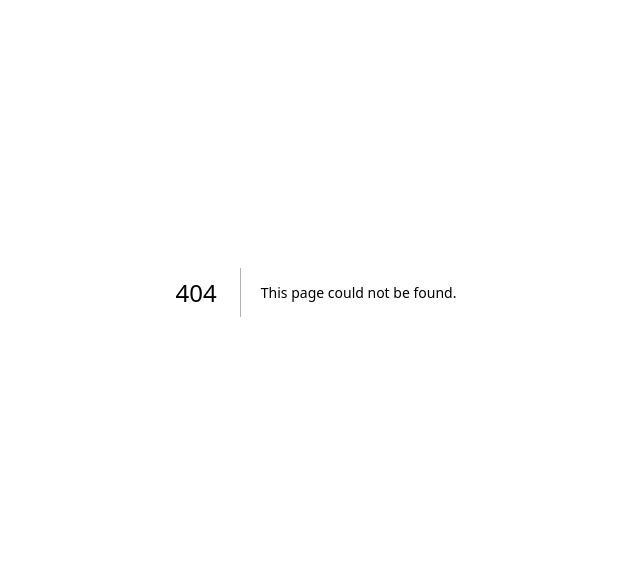
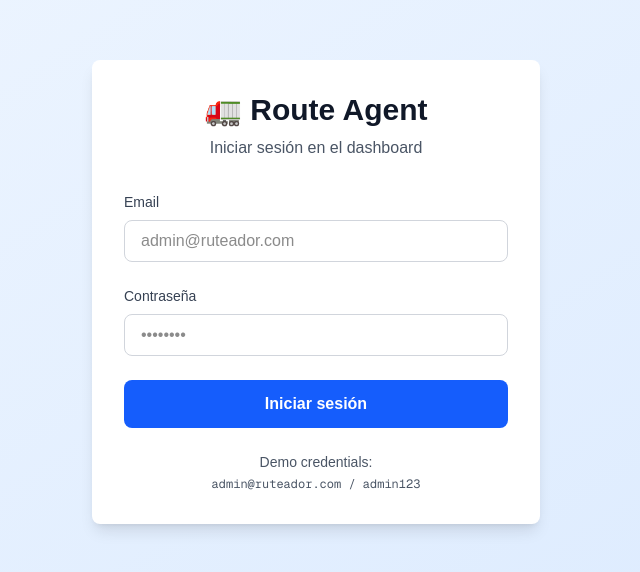
Before and after one commit to Qadra42/ruteador, a Next.js app: page /login in a window 1280 px wide. Before the commit this address had no page. Shown: the part 108-680 px from the top of the page, without its empty margins (324-964 px from the left). Built offline with nearby package versions, Linux system fonts and the light colour scheme.

Commit message:
fix: prevent sending empty messages and improve address validation response

```diff
--- /dev/null
+++ b/app/api/auth/[...nextauth]/route.ts
@@ -0,0 +1,3 @@
+import { handlers } from "@/auth"
+
+export const { GET, POST } = handlers
--- a/app/api/webhooks/whatsapp/route.ts
+++ b/app/api/webhooks/whatsapp/route.ts
@@ -147,11 +147,15 @@ export async function POST(request: NextRequest) {
 
     console.log(`🤖 Respuesta: "${response}"`);
 
-    // Send response via WhatsApp
-    await kapso.sendMessage({
-      to: from,
-      message: response,
-    });
+    // Send response via WhatsApp (only if not empty)
+    if (response && response.trim().length > 0) {
+      await kapso.sendMessage({
+        to: from,
+        message: response,
+      });
+    } else {
+      console.log('⚠️ Empty response from agent, skipping message send');
+    }
 
     return NextResponse.json({ status: 'ok' });
   } catch (error) {
--- a/app/dashboard/page.tsx
+++ b/app/dashboard/page.tsx
@@ -1,16 +1,27 @@
 "use client";
 
 import { useState, useEffect } from "react";
+import { useSession, signOut } from "next-auth/react";
+import { useRouter } from "next/navigation";
 import { GenerateRouteButton } from "./GenerateRouteButton";
 import type { Order } from "@/lib/types";
 
 type TabType = "hoy" | "mañana" | "todos";
 
 export default function DashboardPage() {
+  const { data: session, status } = useSession();
+  const router = useRouter();
   const [orders, setOrders] = useState<Order[]>([]);
   const [selectedTab, setSelectedTab] = useState<TabType>("hoy");
   const [selectedOrders, setSelectedOrders] = useState<Set<string>>(new Set());
   const [loading, setLoading] = useState(true);
+
+  // Redirect to login if not authenticated
+  useEffect(() => {
+    if (status === "unauthenticated") {
+      router.push("/login");
+    }
+  }, [status, router]);
 
   useEffect(() => {
     fetch("/api/orders")
@@ -71,12 +82,16 @@ export default function DashboardPage() {
     filteredOrders.length > 0 &&
     filteredOrders.every((o) => selectedOrders.has(o.id));
 
-  if (loading) {
+  if (status === "loading" || loading) {
     return (
       <div className="min-h-screen bg-gray-50 p-8 flex items-center justify-center">
         <p className="text-gray-600">Loading...</p>
       </div>
     );
+  }
+
+  if (status === "unauthenticated") {
+    return null; // Will redirect in useEffect
   }
 
   return (
@@ -89,10 +104,16 @@ export default function DashboardPage() {
               ruteador
             </h1>
             <p className="text-sm text-gray-600">
-              Smart delivery routing
+              Smart delivery routing · {session?.user?.email}
             </p>
           </div>
           <div className="flex gap-3 items-center">
+            <button
+              onClick={() => signOut({ callbackUrl: "/login" })}
+              className="px-4 py-2 text-sm font-medium text-gray-700 bg-white hover:bg-gray-50 border border-gray-200 rounded-lg shadow-sm transition-all"
+            >
+              Logout
+            </button>
             <div className="bg-white px-4 py-2 rounded-lg shadow-sm border border-gray-200/50">
               <span className="text-lg font-bold text-gray-900">{pendingOrders.length}</span>
               <span className="text-sm text-gray-500 ml-2">{pendingOrders.length === 1 ? "order" : "orders"}</span>
--- a/app/layout.tsx
+++ b/app/layout.tsx
@@ -2,6 +2,7 @@ import type { Metadata } from "next";
 import { Geist, Geist_Mono } from "next/font/google";
 import "./globals.css";
 import "leaflet/dist/leaflet.css";
+import { Providers } from "./providers";
 
 const geistSans = Geist({
   variable: "--font-geist-sans",
@@ -28,7 +29,9 @@ export default function RootLayout({
       lang="en"
       className={`${geistSans.variable} ${geistMono.variable} h-full antialiased`}
     >
-      <body className="min-h-full flex flex-col">{children}</body>
+      <body className="min-h-full flex flex-col">
+        <Providers>{children}</Providers>
+      </body>
     </html>
   );
 }
--- /dev/null
+++ b/app/login/page.tsx
@@ -0,0 +1,103 @@
+"use client"
+
+import { signIn } from "next-auth/react"
+import { useRouter } from "next/navigation"
+import { useState } from "react"
+
+export default function LoginPage() {
+  const router = useRouter()
+  const [email, setEmail] = useState("")
+  const [password, setPassword] = useState("")
+  const [error, setError] = useState("")
+  const [loading, setLoading] = useState(false)
+
+  const handleSubmit = async (e: React.FormEvent) => {
+    e.preventDefault()
+    setError("")
+    setLoading(true)
+
+    try {
+      const result = await signIn("credentials", {
+        email,
+        password,
+        redirect: false,
+      })
+
+      if (result?.error) {
+        setError("Email o contraseña incorrectos")
+      } else {
+        router.push("/dashboard")
+      }
+    } catch (err) {
+      setError("Error al iniciar sesión")
+    } finally {
+      setLoading(false)
+    }
+  }
+
+  return (
+    <div className="min-h-screen bg-gradient-to-br from-blue-50 to-blue-100 flex items-center justify-center p-8">
+      <div className="bg-white rounded-lg shadow-lg p-8 w-full max-w-md">
+        <h1 className="text-3xl font-bold text-gray-900 mb-2 text-center">
+          🚛 Route Agent
+        </h1>
+        <p className="text-gray-600 text-center mb-8">
+          Iniciar sesión en el dashboard
+        </p>
+
+        <form onSubmit={handleSubmit} className="space-y-6">
+          <div>
+            <label htmlFor="email" className="block text-sm font-medium text-gray-700 mb-2">
+              Email
+            </label>
+            <input
+              id="email"
+              type="email"
+              value={email}
+              onChange={(e) => setEmail(e.target.value)}
+              required
+              className="w-full px-4 py-2 border border-gray-300 rounded-lg focus:ring-2 focus:ring-blue-500 focus:border-transparent"
+              placeholder="admin@ruteador.com"
+            />
+          </div>
+
+          <div>
+            <label htmlFor="password" className="block text-sm font-medium text-gray-700 mb-2">
+              Contraseña
+            </label>
+            <input
+              id="password"
+              type="password"
+              value={password}
+              onChange={(e) => setPassword(e.target.value)}
+              required
+              className="w-full px-4 py-2 border border-gray-300 rounded-lg focus:ring-2 focus:ring-blue-500 focus:border-transparent"
+              placeholder="••••••••"
+            />
+          </div>
+
+          {error && (
+            <div className="bg-red-50 text-red-600 px-4 py-3 rounded-lg text-sm">
+              {error}
+            </div>
+          )}
+
+          <button
+            type="submit"
+            disabled={loading}
+            className="w-full bg-blue-600 hover:bg-blue-700 disabled:bg-blue-300 text-white font-semibold py-3 px-4 rounded-lg transition-colors"
+          >
+            {loading ? "Iniciando sesión..." : "Iniciar sesión"}
+          </button>
+        </form>
+
+        <div className="mt-6 text-sm text-gray-600 text-center">
+          <p>Demo credentials:</p>
+          <p className="font-mono text-xs mt-1">
+            admin@ruteador.com / admin123
+          </p>
+        </div>
+      </div>
+    </div>
+  )
+}
--- /dev/null
+++ b/app/providers.tsx
@@ -0,0 +1,7 @@
+"use client"
+
+import { SessionProvider } from "next-auth/react"
+
+export function Providers({ children }: { children: React.ReactNode }) {
+  return <SessionProvider>{children}</SessionProvider>
+}
--- /dev/null
+++ b/auth.ts
@@ -0,0 +1,35 @@
+import NextAuth from "next-auth"
+import Credentials from "next-auth/providers/credentials"
+
+export const { handlers, signIn, signOut, auth } = NextAuth({
+  providers: [
+    Credentials({
+      credentials: {
+        email: { label: "Email", type: "email" },
+        password: { label: "Password", type: "password" },
+      },
+      authorize: async (credentials) => {
+        // TODO: Replace with real user validation from database
+        // For now, hardcoded admin user
+        const email = credentials?.email as string
+        const password = credentials?.password as string
+
+        if (email === "admin@ruteador.com" && password === "admin123") {
+          return {
+            id: "1",
+            email: "admin@ruteador.com",
+            name: "Admin",
+          }
+        }
+
+        return null
+      },
+    }),
+  ],
+  session: {
+    strategy: "jwt", // JWT-based sessions (no database)
+  },
+  pages: {
+    signIn: "/login",
+  },
+})
--- a/lib/agent/tools/validate-address.ts
+++ b/lib/agent/tools/validate-address.ts
@@ -69,6 +69,7 @@ export function createValidateAddressTool(
         neighborhood: result.neighborhood,
         city: result.city,
         coordinates: result.location,
+        message: `Confirmado. La dirección es: ${result.formattedAddress}${result.neighborhood ? ` (${result.neighborhood})` : ''}. Te envié un pin con la ubicación exacta.`,
       };
     },
   });
--- a/package.json
+++ b/package.json
@@ -26,6 +26,7 @@
     "leaflet": "^1.9.4",
     "nanoid": "^5.1.9",
     "next": "16.2.4",
+    "next-auth": "^5.0.0-beta.31",
     "postgres": "^3.4.9",
     "react": "19.2.4",
     "react-dom": "19.2.4",
```
Also changed, not shown: 1 other file (tests, documents, lock files or other folders).
